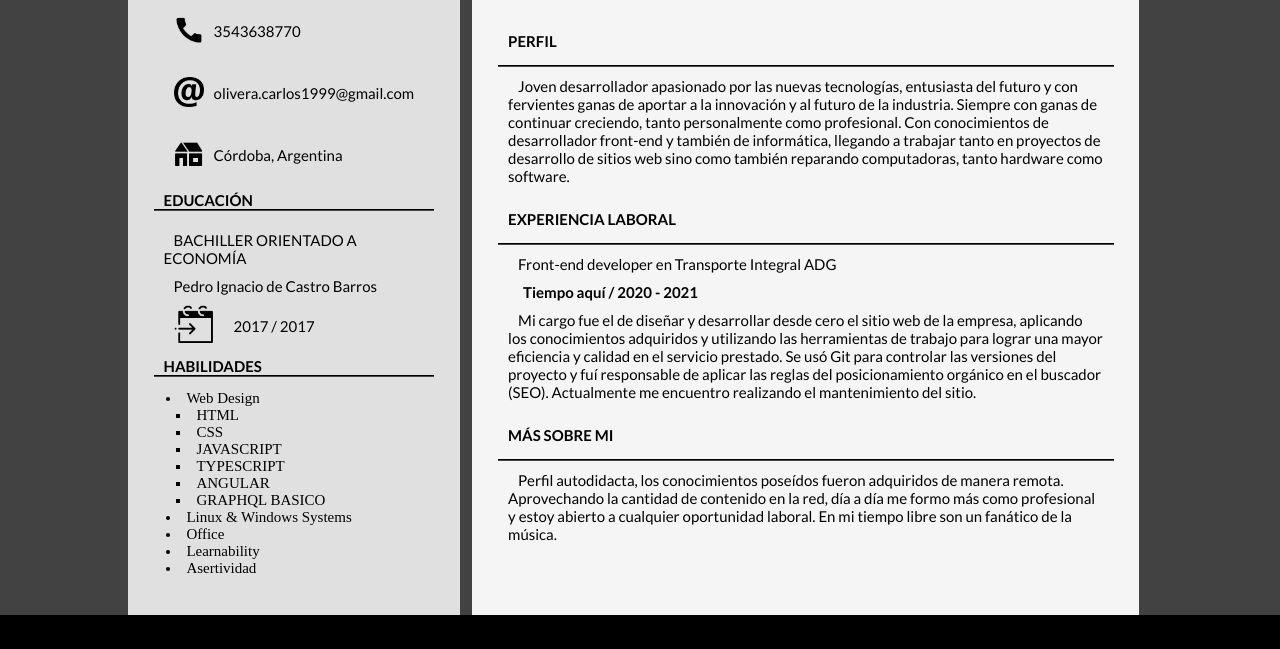
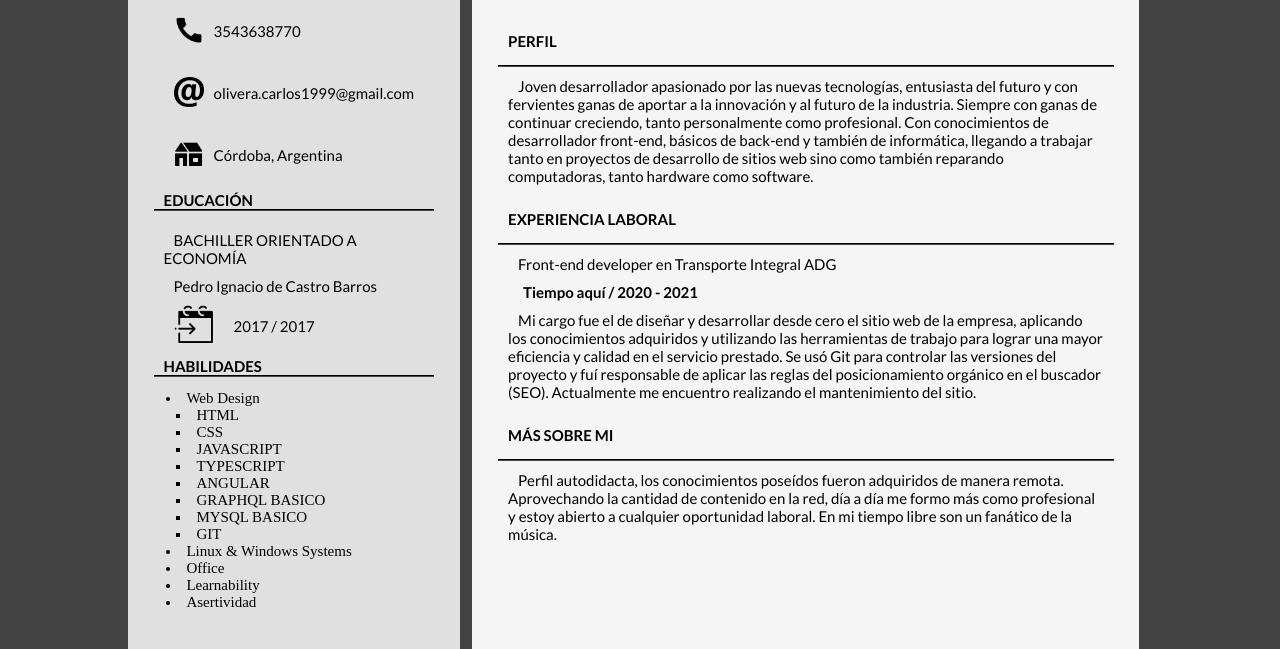
Before and after one commit to CharlesXvr/resume, a plain HTML site: page index.html in a window 1280 px wide. Shown: the part 358-1007 px from the top of the page. Before the commit the page ends 973 px from the top, so only its background shows below. Drawn offline with Linux system fonts and the light colour scheme.

Commit message:
resume updated

```diff
--- a/index.html
+++ b/index.html
@@ -69,6 +69,8 @@
                                         <li>TYPESCRIPT</li>
                                         <li>ANGULAR</li>
                                         <li>GRAPHQL BASICO</li>
+                                        <li>MYSQL BASICO</li>
+                                        <li>GIT</li>
                                     </ul></li>
                                     <li>Linux & Windows Systems</li>
                                     <li>Office</li>
@@ -89,7 +91,7 @@
                         <div class="profile-container">
                             <p class="text-w-border-bot subtitle">Perfil</p>
                             <div class="workex-container">
-                                <p>Joven desarrollador apasionado por las nuevas tecnologías, entusiasta del futuro y con fervientes ganas de aportar a la innovación y al futuro de la industria. Siempre con ganas de continuar creciendo, tanto personalmente como profesional. Con conocimientos de desarrollador front-end y también de informática, llegando a trabajar tanto en proyectos de desarrollo de sitios web sino como también reparando computadoras, tanto hardware como software.</p>
+                                <p>Joven desarrollador apasionado por las nuevas tecnologías, entusiasta del futuro y con fervientes ganas de aportar a la innovación y al futuro de la industria. Siempre con ganas de continuar creciendo, tanto personalmente como profesional. Con conocimientos de desarrollador front-end, básicos de back-end y también de informática, llegando a trabajar tanto en proyectos de desarrollo de sitios web sino como también reparando computadoras, tanto hardware como software.</p>
                             </div>
                         </div>
                     </section>
```
